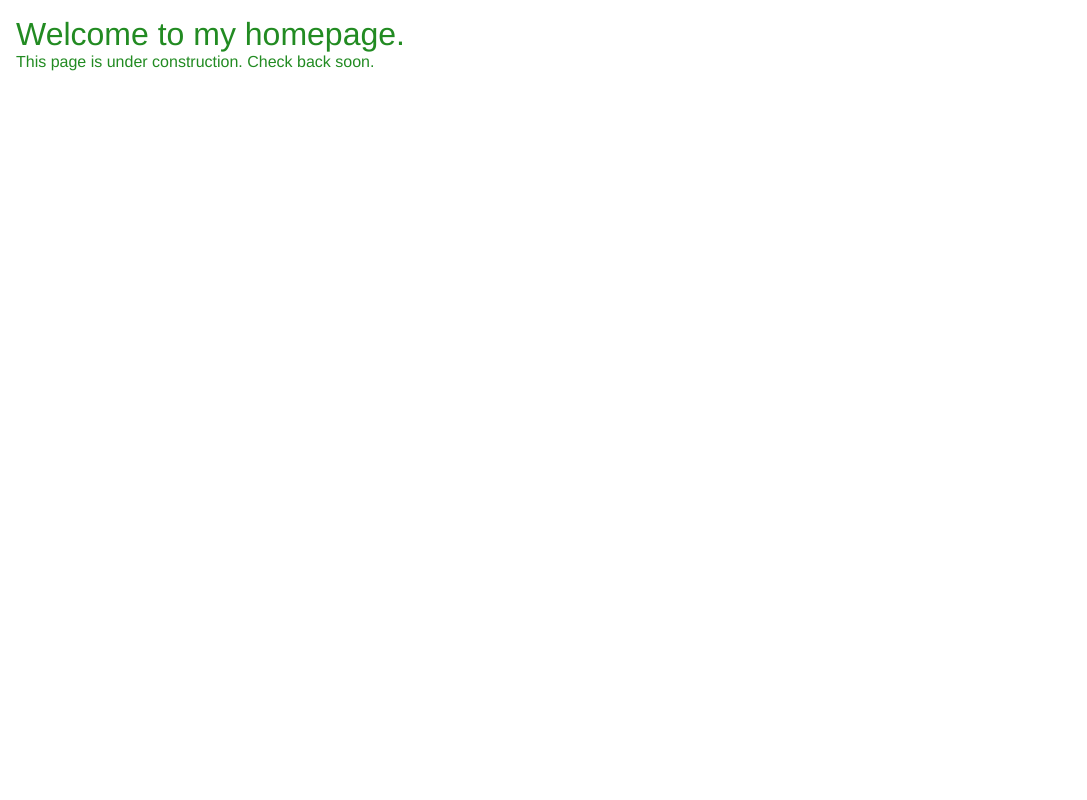
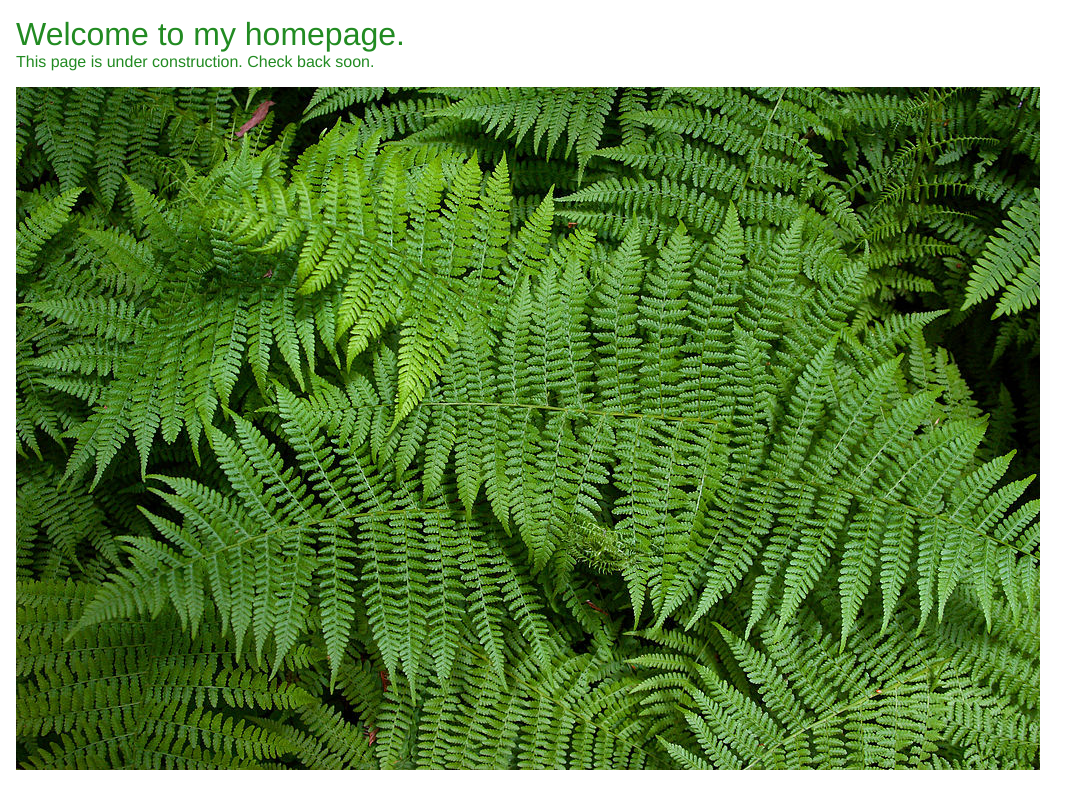
Before and after one commit to NCCRETE/NCCRETE.github.io, a plain HTML site: page index.html in a window 1280 px wide. Shown: the whole page, without its empty margins (0-1087 px from the left). Drawn offline with Linux system fonts and the light colour scheme.

Commit message:
Add files via upload

```diff
--- a/index.html
+++ b/index.html
@@ -10,6 +10,6 @@
 	<main>
 		<h1>Welcome to my homepage.</h1>
 		<p>This page is under construction. Check back soon.</p>
-
+		<img src="images/fern.jpg" alt="fern">
 	</main>
 </body>
```
Also changed, not shown: images/fern.jpg (added), style.css (line endings or trailing spaces).
